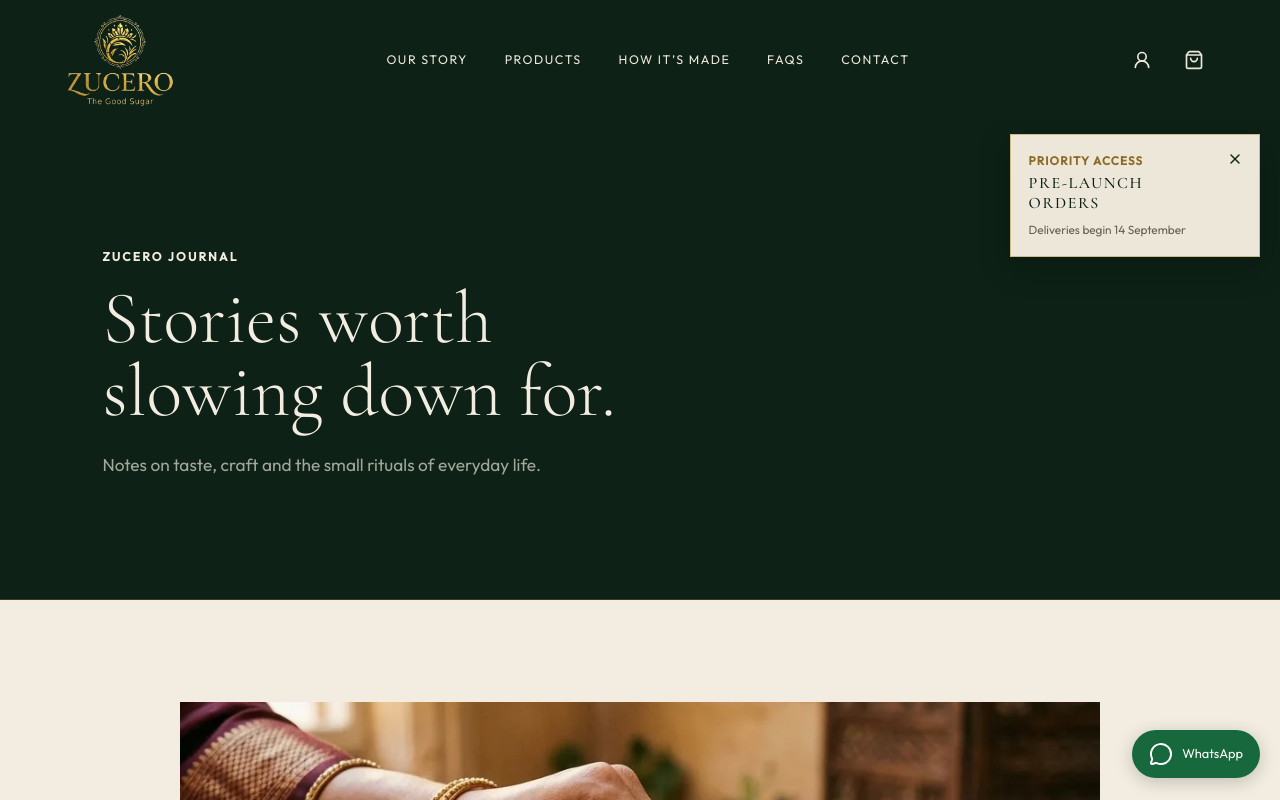
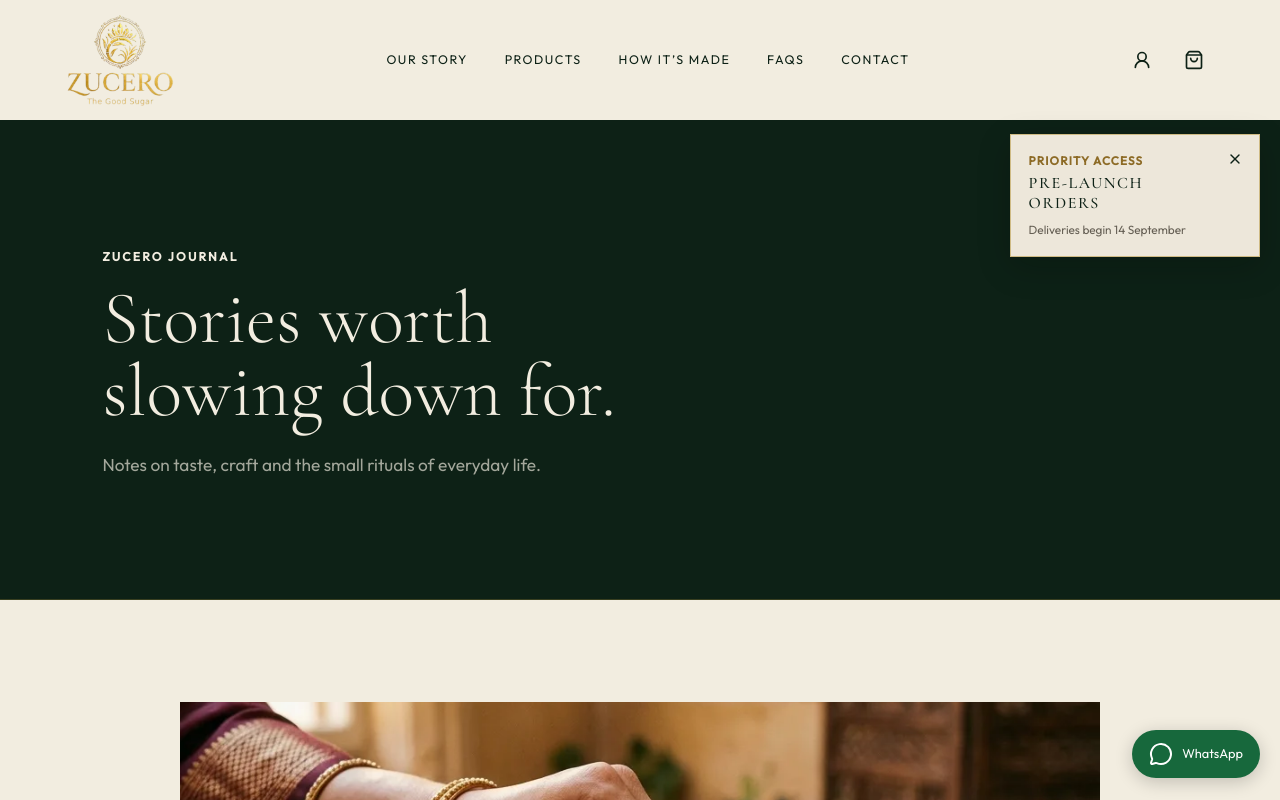
Before and after one commit to singhsaurabhsohan/zucero-website, a Next.js app in the folder storefront/: page /journal in a window 1280 px wide. Shown: the top 800 px of the page. Built offline with nearby package versions, Linux system fonts and the light colour scheme.

Commit message:
Reveal dark navigation background after scrolling

```diff
--- a/storefront/app/globals.css
+++ b/storefront/app/globals.css
@@ -522,3 +522,11 @@ footer>div:not(.footer-brand):not(.footer-bottom){font-size:.94rem}
   .heritage h2,.heritage h3,.heritage-philosophy h2{font-size:clamp(2.55rem,11vw,3.35rem)}
   .why-zucero h2,.product-story h2,.pdp-page h2{font-size:clamp(2.45rem,10.5vw,3.25rem)}
 }
+
+/* Navigation begins transparent and gains its botanical background on scroll. */
+.site-header{transition:background-color .3s ease,color .3s ease,box-shadow .3s ease,backdrop-filter .3s ease}
+.site-header.is-at-top,.store-header .site-header.is-at-top{background:transparent;box-shadow:none;backdrop-filter:none;-webkit-backdrop-filter:none}
+.site-header.is-at-top.nav-on-light{color:var(--deep-green)}
+.site-header.is-at-top.nav-on-dark{color:var(--cream)}
+.site-header.is-at-top.nav-on-light .nav a:hover{color:#796021}
+.site-header.is-scrolled,.store-header .site-header.is-scrolled{background:var(--deep-green);color:var(--cream);box-shadow:0 8px 30px rgba(3,12,7,.16);backdrop-filter:blur(16px);-webkit-backdrop-filter:blur(16px)}
--- a/storefront/components/header.tsx
+++ b/storefront/components/header.tsx
@@ -12,10 +12,17 @@ const links = [["Our story", "/#philosophy"], ["Products", "/#products"], ["How
 export function Header() {
   const [open, setOpen] = useState(false);
   const [showPriorityNotice, setShowPriorityNotice] = useState(true);
+  const [scrolled, setScrolled] = useState(false);
   const [lightBackground, setLightBackground] = useState(false);
   const headerRef = useRef<HTMLElement>(null);
   const menuButtonRef = useRef<HTMLButtonElement>(null);
   const pathname = usePathname();
+  useEffect(() => {
+    const updateScrolled = () => setScrolled(window.scrollY > 24);
+    updateScrolled();
+    window.addEventListener("scroll", updateScrolled, { passive: true });
+    return () => window.removeEventListener("scroll", updateScrolled);
+  }, []);
   useEffect(() => {
     if (!open) return;
     const previousOverflow = document.body.style.overflow;
@@ -66,7 +73,7 @@ export function Header() {
   const { count } = useCart();
   return (
     <>
-    <header ref={headerRef} className={`site-header ${lightBackground && !open ? "nav-on-light" : "nav-on-dark"}`}>
+    <header ref={headerRef} className={`site-header ${lightBackground && !open ? "nav-on-light" : "nav-on-dark"} ${scrolled || open ? "is-scrolled" : "is-at-top"}`}>
       <Link href="/" className="brand" aria-label="Zucero home" onClick={() => setOpen(false)}>
         <Image src="/images/zucerothegoodsugar-logo.webp" alt="Zucero — The Good Sugar" width={124} height={124} priority />
       </Link>
```
